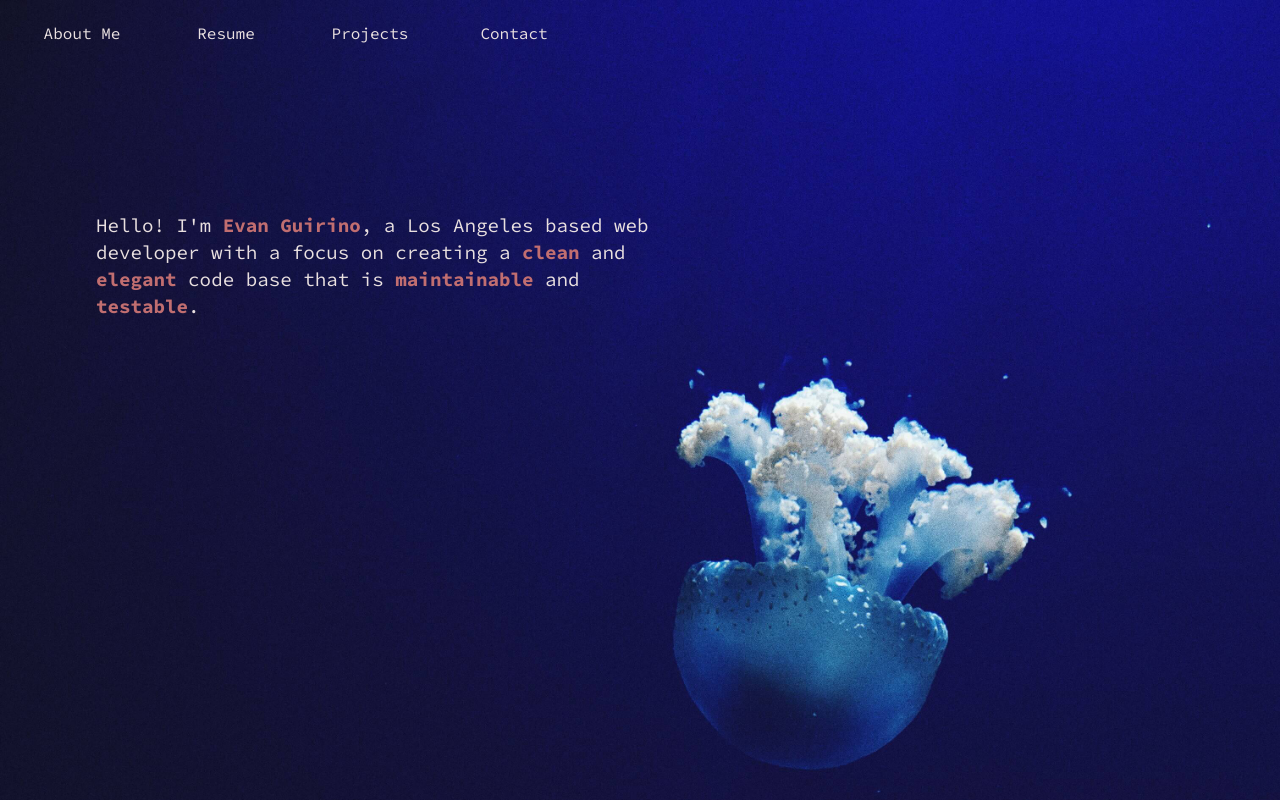
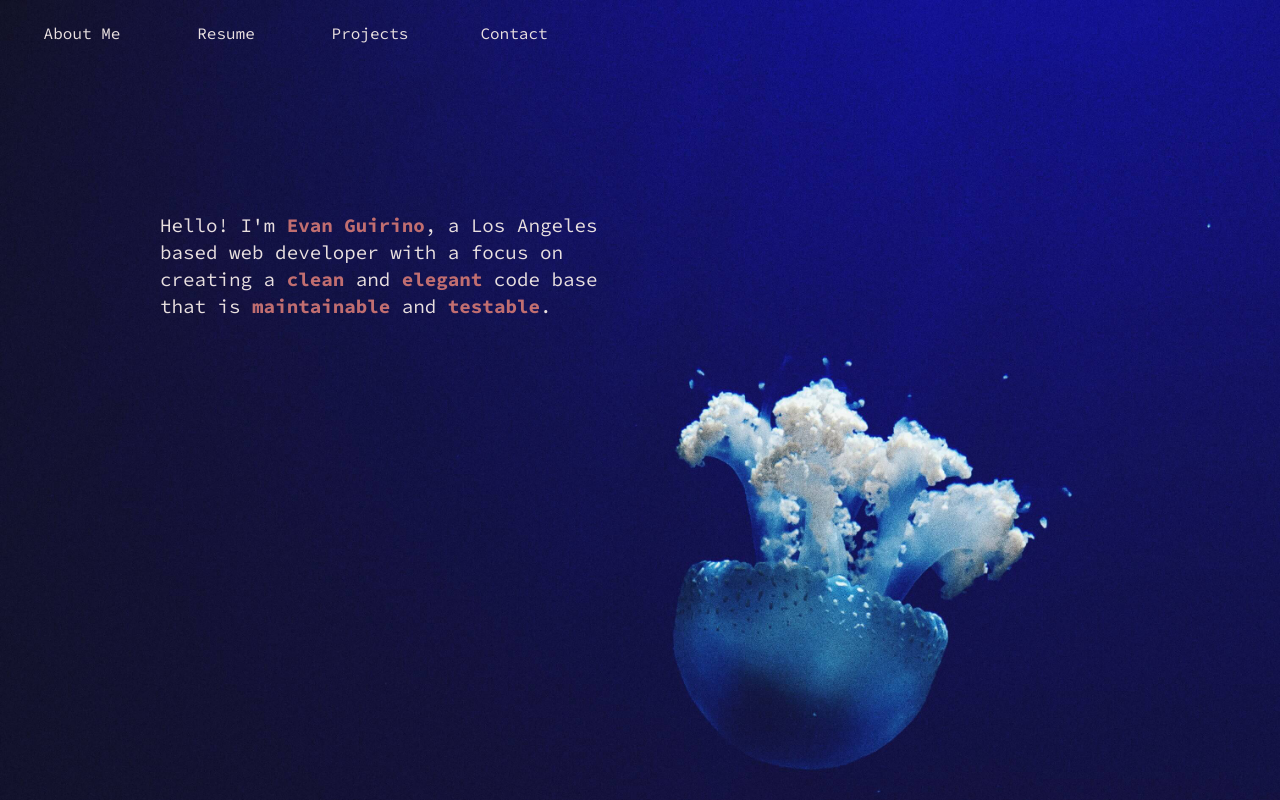
Before and after one commit to etg624/portfolio, a plain HTML site: page index.html in a window 1280 px wide. Shown: the top 800 px of the page. Drawn offline with Linux system fonts and the light colour scheme.

Commit message:
changed about me

```diff
--- a/styles.css
+++ b/styles.css
@@ -215,7 +215,7 @@ body {
 
 .hello {
   font-size: 1.2rem;
-  width: 45%;
+  width: 35%;
   line-height: 140%;
 }
 
```
